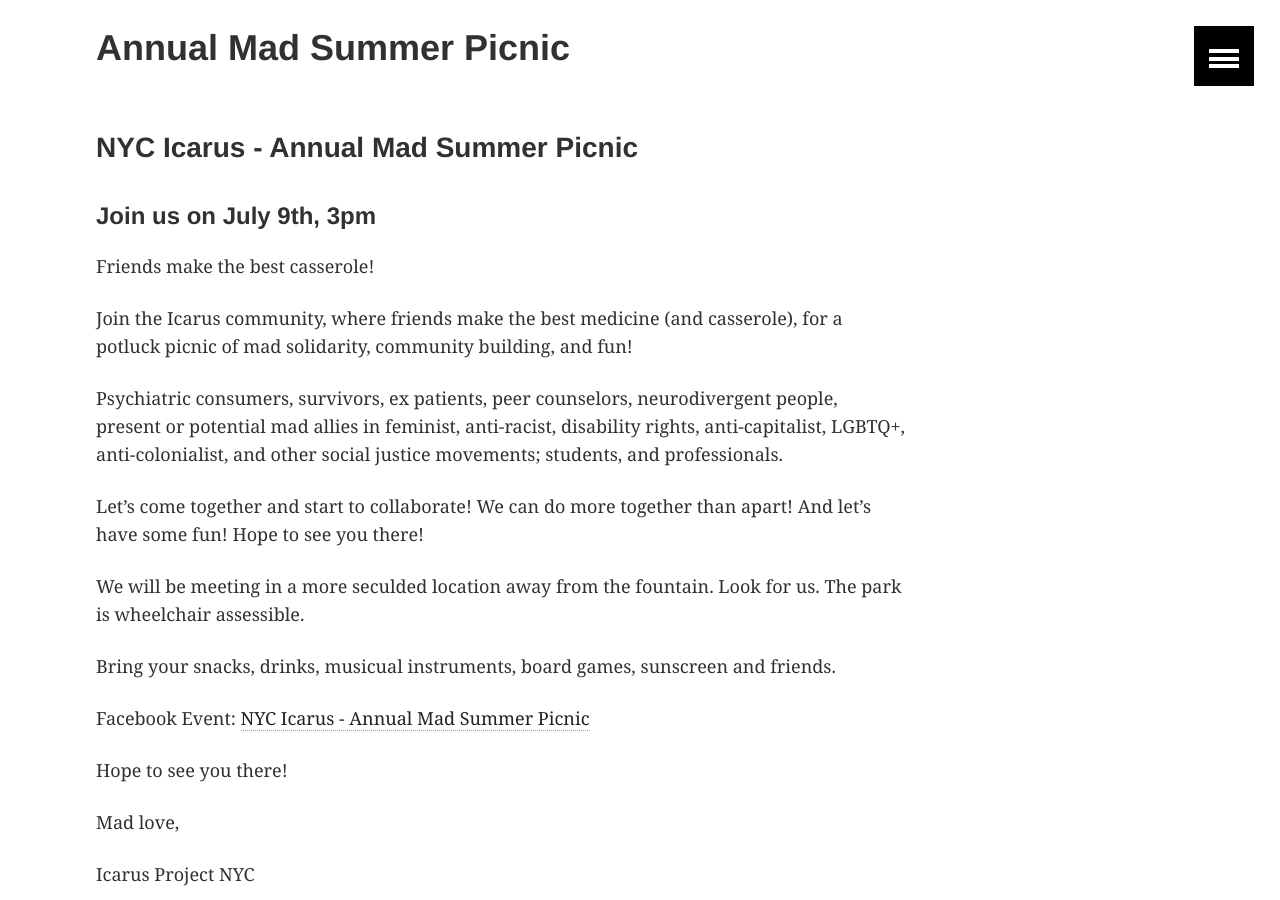
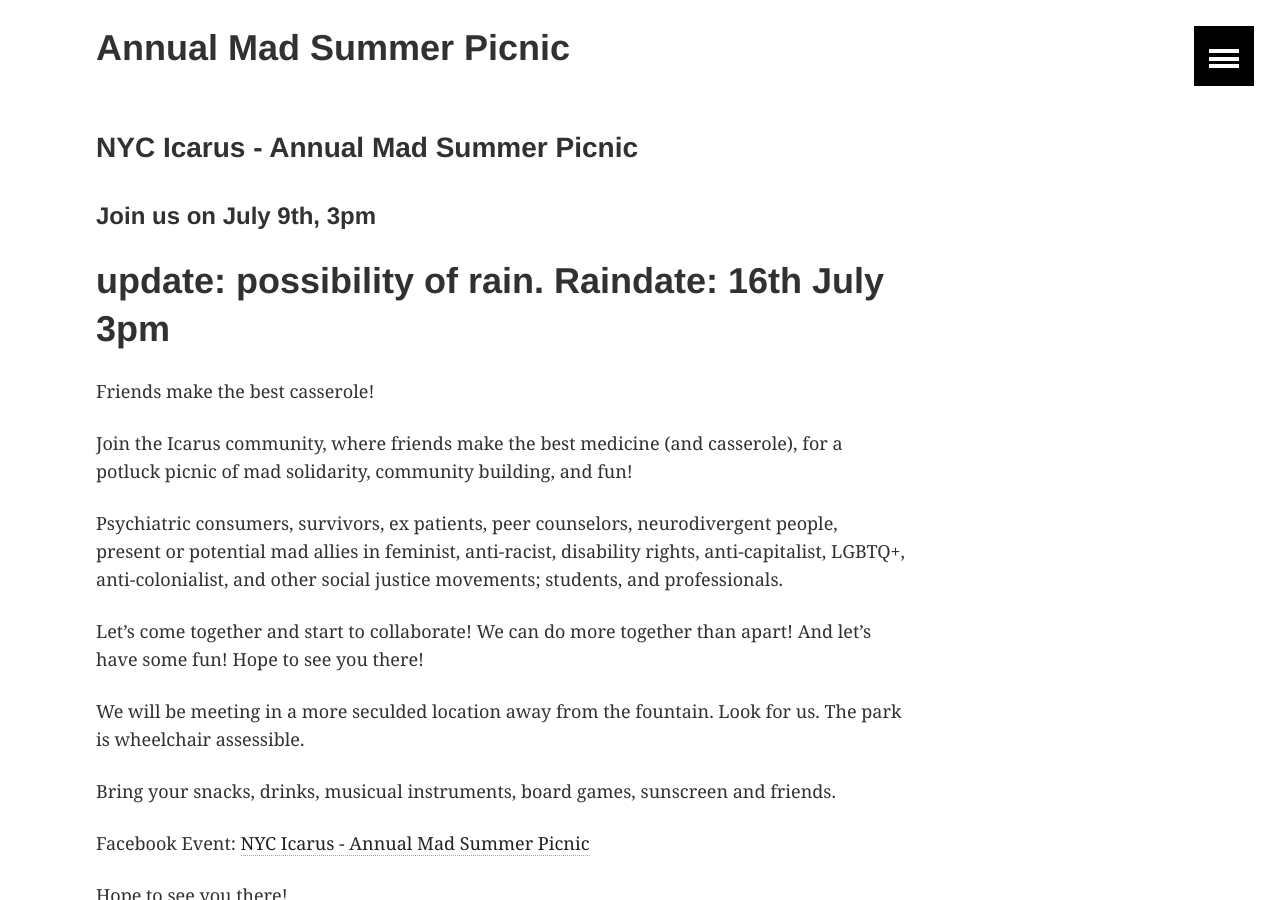
Before and after one commit to nycicarus/nycicarus.github.io, a Jekyll site: the page built from _posts/events/2016-07-09-summer-picnic-2016.md, in a window 1280 px wide and 900 px high, scrolled down 1014 px. Built offline with Jekyll 4.4.1, drawn with Linux system fonts in a browser that asks for light colours; comment, search, counter and statistics services are not loaded.

Commit message:
raindate

```diff
--- a/_posts/events/2016-07-09-summer-picnic-2016.md
+++ b/_posts/events/2016-07-09-summer-picnic-2016.md
@@ -28,6 +28,8 @@ phone: ""
 
 #### Join us on July 9th, 3pm
 
+# update: possibility of rain. Raindate: 16th July 3pm
+
 Friends make the best casserole!
 
 Join the Icarus community, where friends make the best medicine (and casserole), for a potluck picnic of mad solidarity, community building, and fun!
```
